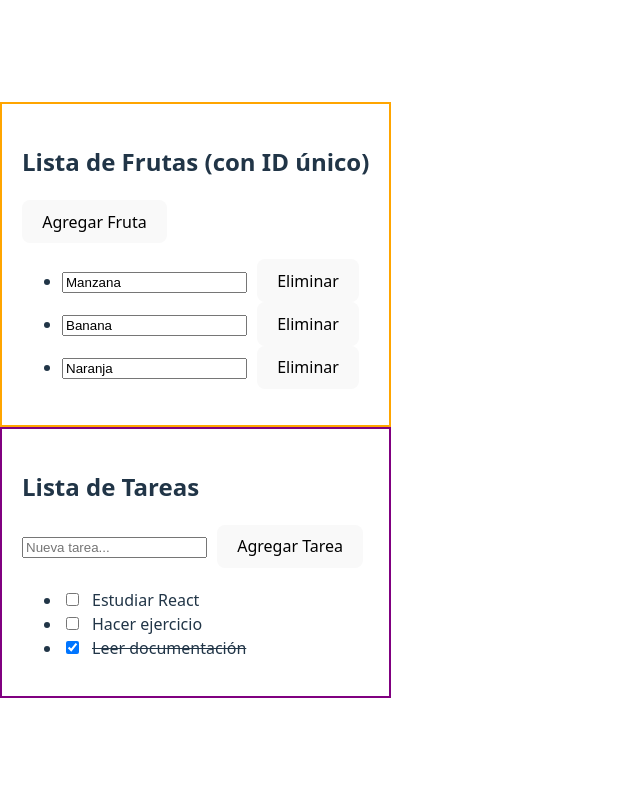
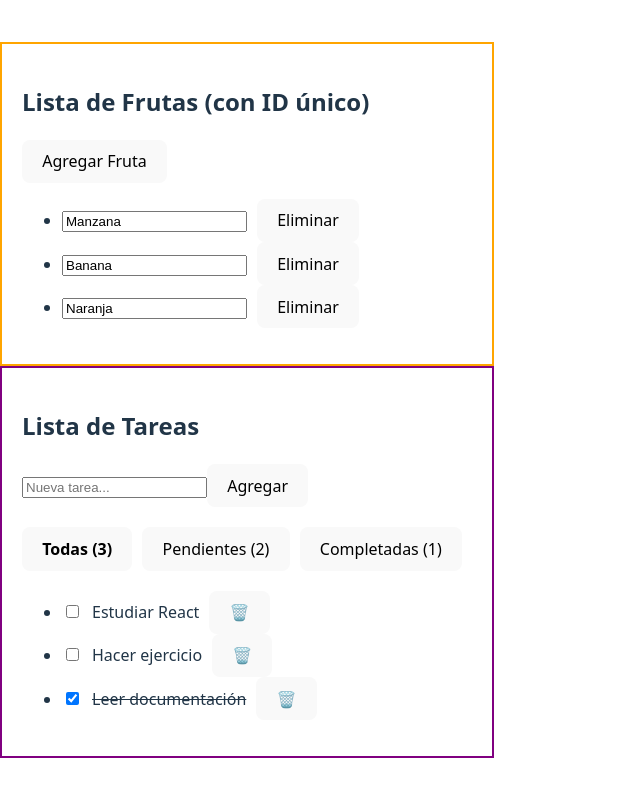
Before and after one commit to sebastianp22/Learning-Code, a React (Vite) app in the folder Proyecto-React/primer-componente/: page / in a window 1280 px wide. Shown: the top 796 px of the page, without its empty margins (0-640 px from the left). Built offline with nearby package versions, Linux system fonts and the light colour scheme.

Commit message:
feat: Day 5 completed - props and component communication

```diff
--- a/Proyecto-React/primer-componente/src/App.jsx
+++ b/Proyecto-React/primer-componente/src/App.jsx
@@ -2,6 +2,8 @@
 //import { FormWithState, UserProfile } from "./Components/FormWithState";
 import ListsBasics from "./Components/ListsBasics";
 import TaskList from "./Components/TaskList";
+import TaskForm from "./Components/TaskForm";
+
 
 
 // Componente principal de la aplicación
--- /dev/null
+++ b/Proyecto-React/primer-componente/src/Components/TaskFilter.jsx
@@ -0,0 +1,35 @@
+function TaskFilter({ currentFilter, onFilterChange, counts }) {
+  return (
+    <div style={{ marginBottom: "20px" }}>
+      <button
+        onClick={() => onFilterChange("all")}
+        style={{
+          marginRight: "10px",
+          fontWeight: currentFilter === "all" ? "bold" : "normal"
+        }}
+      >
+        Todas ({counts.all})
+      </button>
+      <button
+        onClick={() => onFilterChange("pending")}
+        style={{
+          marginRight: "10px",
+          fontWeight: currentFilter === "pending" ? "bold" : "normal"
+        }}
+      >
+        Pendientes ({counts.pending})
+      </button>
+      <button
+        onClick={() => onFilterChange("completed")}
+        style={{
+          marginRight: "10px",
+          fontWeight: currentFilter === "completed" ? "bold" : "normal"
+        }}
+      >
+        Completadas ({counts.completed})
+      </button>
+    </div>
+  );
+}
+
+export default TaskFilter;
--- /dev/null
+++ b/Proyecto-React/primer-componente/src/Components/TaskForm.jsx
@@ -0,0 +1,28 @@
+import { useState } from "react";
+
+function TaskForm({ onAdd }) {
+  const [text, setText] = useState("");
+
+  const handleSubmit = (e) => {
+    e.preventDefault();
+    if (text.trim() ) {
+      onAdd(text);
+      setText("");
+    }
+  };
+
+  return (
+    <form onSubmit={handleSubmit} style={{ marginBottom: "20px" }}>
+      <input
+        type="text"
+        value={text}
+        onChange={(e) => setText(e.target.value)}
+        placeholder="Nueva tarea..."
+        Style={{ marginRight: "10px" }}
+      />
+      <button type="submit">Agregar</button>
+    </form>
+  );
+}
+
+export default TaskForm;
--- /dev/null
+++ b/Proyecto-React/primer-componente/src/Components/TaskItem.jsx
@@ -0,0 +1,21 @@
+function TaskItem({ task, onToggle, onDelete }) {
+  return (
+    <li>
+      <input
+        type="checkbox"
+        checked={task.completed}
+        onChange={() => onToggle(task.id)}
+      />
+      <span style={{
+        marginLeft: "10px",
+        textDecoration: task.completed ? "line-through" : "none" }}>
+          {task.text}
+      </span>
+      <button onClick={() => onDelete(task.id)} style={{ marginLeft: "10px" }}>
+          🗑️
+      </button>
+    </li>
+  );
+}
+
+export default TaskItem;
--- a/Proyecto-React/primer-componente/src/Components/TaskList.jsx
+++ b/Proyecto-React/primer-componente/src/Components/TaskList.jsx
@@ -1,4 +1,7 @@
 import { useState } from "react";
+import TaskItem from "./TaskItem";
+import TaskForm from "./TaskForm";
+import TaskFilter from "./TaskFilter";
 
 function TaskList() {
   const [tasks, setTasks] = useState([
@@ -7,55 +10,71 @@ function TaskList() {
     { id: 3, text: "Leer documentación", completed: true },
   ]);
 
-  const [newTaskText, setNewTaskText] = useState("");
+  const [filter, setFilter] = useState("all"); // "all", "active", "completed"
 
   const toggleTask = (taskId) => {
-    setTasks((tasks.map(task =>
+    setTasks(tasks.map(task =>
       task.id === taskId
       ? { ...task, completed: !task.completed }
       : task
-    )));
+    ));
   };
 
-  const addTask = () => {
-    if (newTaskText.trim() !== "") {
-      const newId = Math.max(...tasks.map(t => t.id)) + 1; // Generar un nuevo ID único
-      setTasks([...tasks, { id: newId, text: newTaskText, completed: false }]);
-      setNewTaskText("");
+  const addTask = (text) => {
+      const newId = Math.max(...tasks.map(t => t.id), 0) + 1; // Generar un nuevo ID único
+      setTasks([...tasks, { id: newId, text: text, completed: false }]);
+  };
+
+  const deleteTask = (taskId) => {
+    setTasks(tasks.filter(t => t.id !== taskId));
+  };
+
+  const getFilteredTasks = () => {
+    if (filter === "completed") {
+      return tasks.filter(t => t.completed === true);
     }
+    if (filter === "pending") {
+      return tasks.filter(t => !t.completed === false);
+    }
+    return tasks; // "all"
+  };
+
+    const filteredTasks = getFilteredTasks();
+
+  const counts = {
+    all: tasks.length,
+    pending: tasks.filter(t => !t.completed).length,
+    completed: tasks.filter(t => t.completed).length
   };
 
   return (
     <div style={{ padding: "20px", border: "2px solid purple" }}>
       <h2>Lista de Tareas</h2>
 
-      <div style={{ marginBottom: "20px" }}>
-      <input
-        type="text"
-        value={newTaskText}
-        onChange={(e) => setNewTaskText(e.target.value)}
-        placeholder="Nueva tarea..."
-        style={{ marginRight: "10px" }}
-      />
-      <button onClick={addTask}>Agregar Tarea</button>
-      </div>
+      <TaskForm onAdd={addTask} />
+
+        <TaskFilter
+        currentFilter={filter}
+        onFilterChange={setFilter}
+        counts={counts}
+        />
 
       <ul>
-        {tasks.map((task) => (
-          <li key={task.id}>
-            <input
-              type="checkbox"
-              checked={task.completed}
-              onChange={() => toggleTask(task.id)}
+        {filteredTasks.map((task) => (
+          <TaskItem
+          key={task.id}
+          task={task}
+          onToggle={toggleTask}
+          onDelete={deleteTask}
             />
-            <span style={{
-              marginLeft: "10px",
-              textDecoration: task.completed ? "line-through" : "none" }}>
-                {task.text}
-            </span>
-          </li>
         ))}
       </ul>
+
+      {filteredTasks.length === 0 && (
+        <p style={{ fontStyle: "italic", color: "gray" }}>
+          No hay tareas para mostrar.
+        </p>
+      )}
     </div>
   );
 }
```
Also changed, not shown: Proyecto-React/primer-componente/src/Components/dia5-componentes.md (added, +46 -0 lines), Proyecto-React/primer-componente/src/dia4-respuestas.md (+21 -0 lines).
